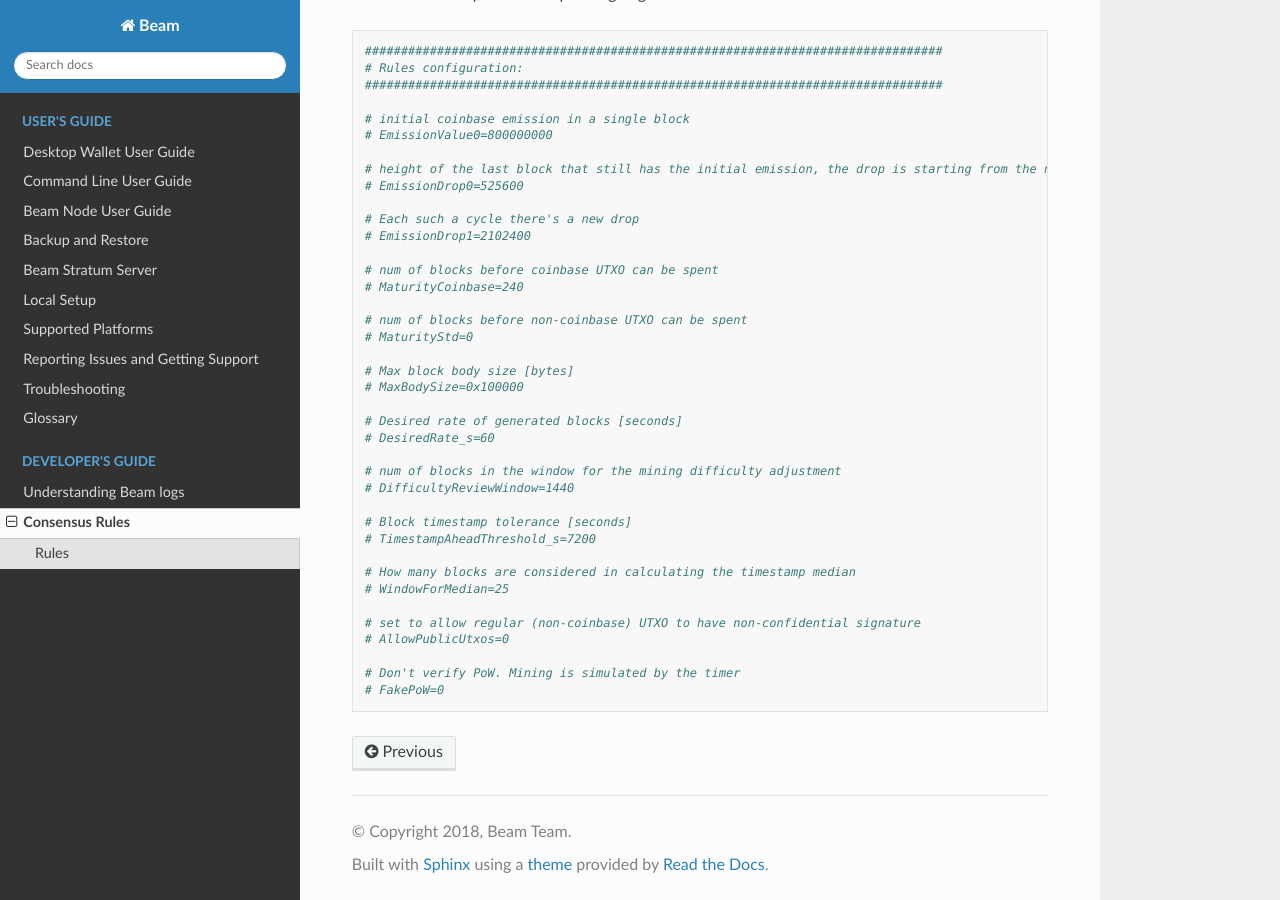
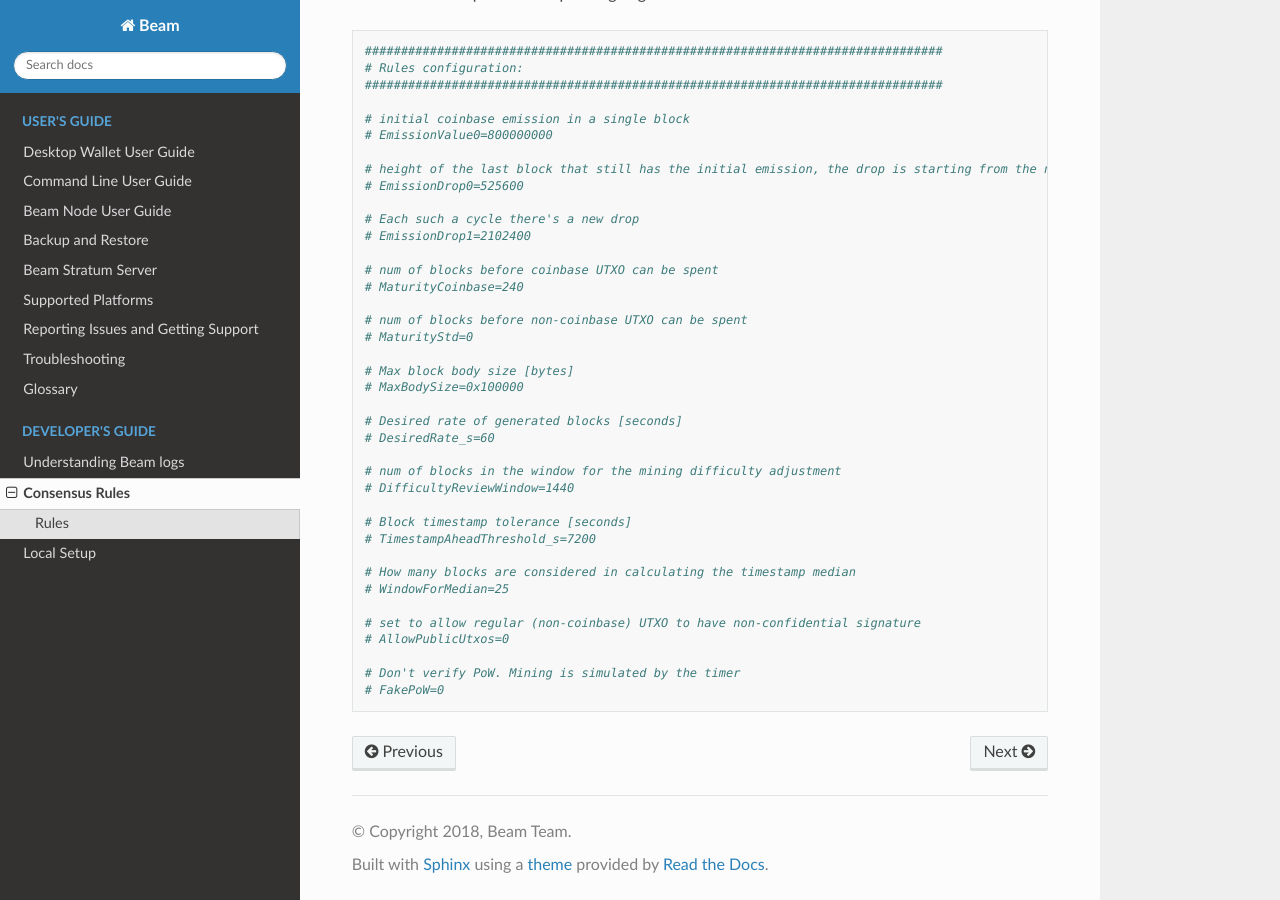
Before and after one commit to BeamMW/beam-docs, a Sphinx documentation site: the page built from source/rtd_pages/dev_consensus_rules.rst, in a window 1280 px wide and 900 px high, scrolled down 1698 px. Built offline with Sphinx 7.4.7 and the Read the Docs theme 2.0.0, drawn with Linux system fonts in a browser that asks for light colours; the version number could not be read and is left out.

Commit message:
Cosmetic fixes

```diff
--- a/source/index.rst
+++ b/source/index.rst
@@ -55,7 +55,6 @@ Reporting Issues and Getting Support
    rtd_pages/user_beam_node_guide.rst
    rtd_pages/user_backup_restore.rst
    rtd_pages/user_beam_stratum_server.rst
-   rtd_pages/user_local_setup.rst
    rtd_pages/user_supported_platforms.rst
    rtd_pages/user_reporting_issues.rst
    rtd_pages/user_troubleshooting.rst
@@ -67,6 +66,7 @@ Reporting Issues and Getting Support
 
    rtd_pages/dev_understanding_logs.rst
    rtd_pages/dev_consensus_rules.rst
+   rtd_pages/dev_local_setup.rst
 
 
 Indices and tables
--- a/source/rtd_pages/dev_consensus_rules.rst
+++ b/source/rtd_pages/dev_consensus_rules.rst
@@ -3,7 +3,7 @@
 .. _dev_consensus_rules:
 
 
-.. _consensus_rules:
+.. _consensus rules:
 
 Consensus Rules
 ================
```
Also changed, not shown: source/rtd_pages/user_beam_node_guide.rst (+7 -7 lines), source/rtd_pages/dev_local_setup.rst (renamed from source/rtd_pages/user_local_setup.rst).
